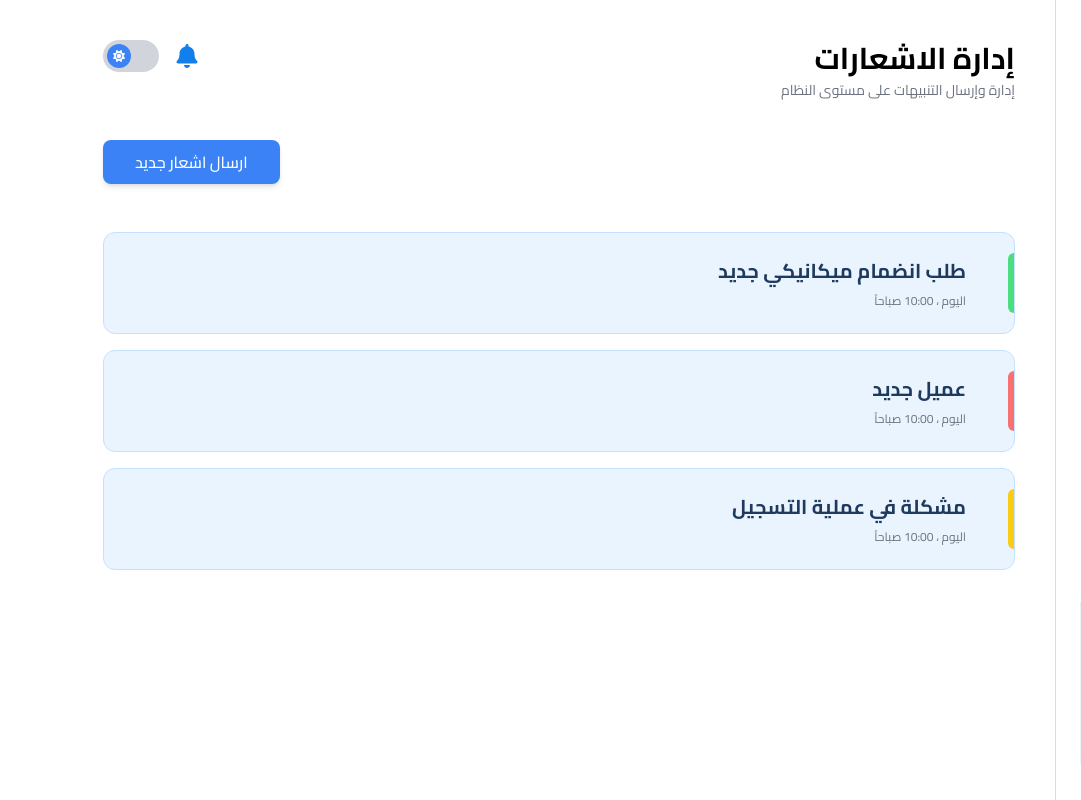
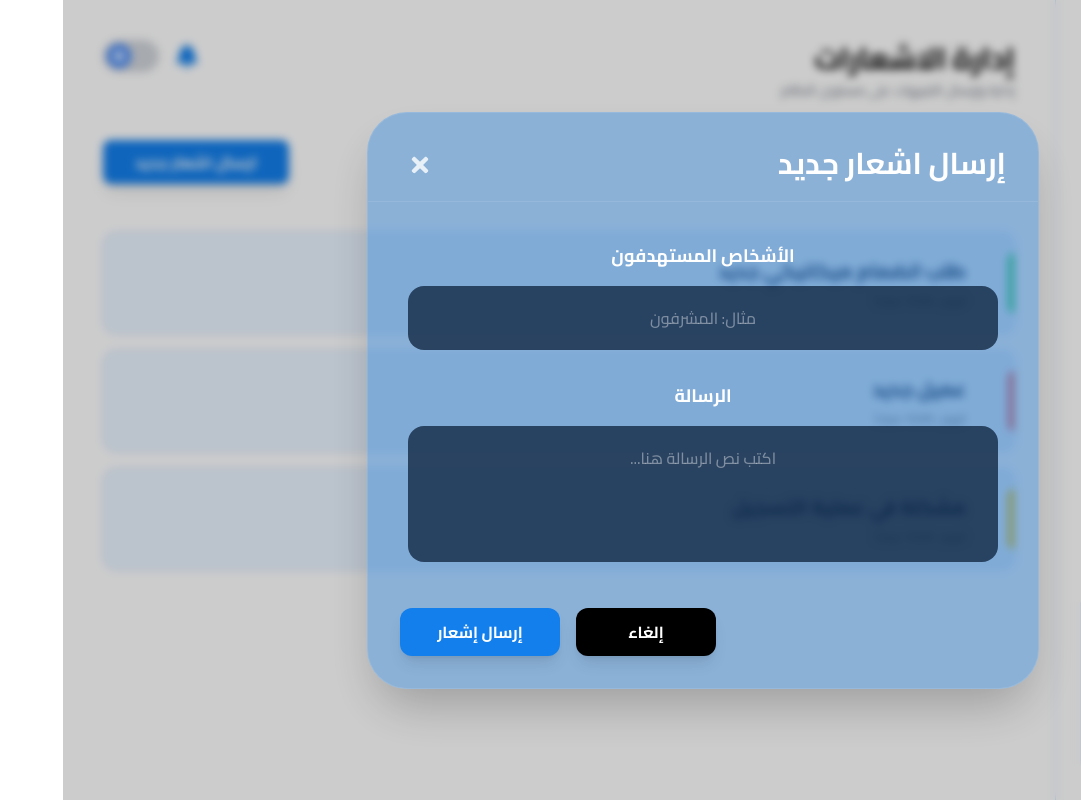
Before and after one commit to 3moor-dot/Gear_Up, a React (Vite) app: page /admin/notificationsmanagement in a window 1280 px wide. Both pictures are taken after a click on the button "ارسال اشعار جديد". Shown: the whole page, without its empty margins (199-1280 px from the left). Built offline with nearby package versions, Linux system fonts and the light colour scheme; a web font is replaced by a local one.

Commit message:
Notification management modal

```diff
--- a/src/pages/Admin/NotificationsManagement/NotificationsManagement.tsx
+++ b/src/pages/Admin/NotificationsManagement/NotificationsManagement.tsx
@@ -1,12 +1,14 @@
 
-import React from "react";
+import React, { useState } from "react";
 import AdminSidebar from "../../../components/AdminSidebar/AdminSidebar";
 import NotificationBell from "../../../components/NotificationBell/notification_bell";
 import { useTheme } from "../../../contexts/ThemeContext";
 import ThemeToggle from "../../../components/ThemeToggle/theme_toggle";
+import { FaTimes } from "react-icons/fa";
 
 const NotificationsManagement: React.FC = () => {
   const { dark } = useTheme();
+  const [isModalOpen, setIsModalOpen] = useState(false);
 
   const notifications = [
     { id: 1, title: "طلب انضمام ميكانيكي جديد", time: "اليوم ، 10:00 صباحاً", statusColor: "bg-green-400" },
@@ -17,70 +19,95 @@ const NotificationsManagement: React.FC = () => {
   return (
     <div
       dir="rtl"
-      className={`flex h-screen w-full transition-colors duration-500
+      className={`flex h-screen w-full transition-colors duration-500 relative
         ${dark ? "bg-primary_BGD" : "bg-white"}`}
     >
-
-
       <AdminSidebar />
 
-      {/* main content*/}
       <main className="flex-1 flex flex-col p-10 overflow-y-auto">
-
-
         <div className="flex justify-between items-start mb-6">
-
-
           <div className="text-right">
-
-            <h2 className={`text-3xl font-bold mb-1 ${dark ? "text-white" : "text-black"}`}>
-              إدارة الاشعارات
-            </h2>
-            <p className={`text-sm ${dark ? "text-gray-400" : "text-gray-500"}`}>
-              إدارة وإرسال التنبيهات على مستوى النظام
-            </p>
+            <h2 className={`text-3xl font-bold mb-1 ${dark ? "text-white" : "text-black"}`}>إدارة الاشعارات</h2>
+            <p className={`text-sm ${dark ? "text-gray-400" : "text-gray-500"}`}>إدارة وإرسال التنبيهات على مستوى النظام</p>
           </div>
-
-
           <div className="flex items-center gap-4">
             <NotificationBell size={24} />
             <ThemeToggle />
           </div>
         </div>
 
-
         <div className="flex justify-end mt-4 mb-12">
-          <button className="bg-[#3B82F6] hover:bg-[#2563EB] text-white px-8 py-2.5 rounded-lg font-medium shadow-md transition-all active:scale-95">
+          <button
+            onClick={() => setIsModalOpen(true)}
+            className="bg-[#137FEC] hover:bg-[#0F6AD1] text-white px-8 py-2.5 rounded-lg font-bold transition-all shadow-lg active:scale-95"
+          >
             ارسال اشعار جديد
           </button>
         </div>
 
-        {/* notification list*/}
         <div className="max-w-full space-y-4">
           {notifications.map((notif) => (
-            <div
-              key={notif.id}
-              className={`relative flex flex-col justify-center p-6 rounded-xl border transition-all duration-300
-                ${dark
-                  ? "bg-[#137FEC1A] border-[#1E2A44] hover:bg-[#137FEC2A]"
-                  : "bg-[#EAF4FF] border-[#C6E0FF] hover:bg-[#DCEEFF]"
-                }`}
-            >
-              {/* colored side*/}
+            <div key={notif.id} className={`relative flex flex-col justify-center p-6 rounded-xl border transition-all duration-300 ${dark ? "bg-[#137FEC1A] border-[#1E2A44] hover:bg-[#137FEC2A]" : "bg-[#EAF4FF] border-[#C6E0FF] hover:bg-[#DCEEFF]"}`}>
               <div className={`absolute right-0 top-1/2 -translate-y-1/2 w-1.5 h-3/5 rounded-l-full ${notif.statusColor}`} />
-
               <div className="pr-6 text-right">
-                <h3 className={`font-bold text-xl ${dark ? "text-white" : "text-[#1E3A5F]"}`}>
-                  {notif.title}
-                </h3>
-                <span className={`text-xs mt-2 block ${dark ? "text-gray-400" : "text-gray-500"}`}>
-                  {notif.time}
-                </span>
+                <h3 className={`font-bold text-xl ${dark ? "text-white" : "text-[#1E3A5F]"}`}>{notif.title}</h3>
+                <span className={`text-xs mt-2 block ${dark ? "text-gray-400" : "text-gray-500"}`}>{notif.time}</span>
               </div>
             </div>
           ))}
         </div>
       </main>
+
+      {/* --- (MODAL) --- */}
+      {isModalOpen && (
+        <div className="fixed inset-0 z-50 flex items-center justify-center backdrop-blur-sm transition-opacity" style={{ backgroundColor: "rgba(0,0,0,0.2)" }}>
+          <div className="w-full max-w-2xl rounded-[2.5rem] shadow-2xl overflow-hidden transform transition-all border border-white/10" style={{ backgroundColor: "rgba(19, 127, 236, 0.35)" }} dir="rtl">
+
+            <div className="p-8 pb-4 flex justify-between items-start border-b border-white/10">
+              <div className="text-right">
+                <h3 className="text-3xl font-bold text-white">إرسال اشعار جديد</h3>
+              </div>
+              <button onClick={() => setIsModalOpen(false)} className="text-white/80 hover:text-white transition-colors p-2">
+                <FaTimes size={24} />
+              </button>
+            </div>
+
+            <div className="p-10 space-y-8">
+              <div className="space-y-4 text-center">
+                <label className="text-white text-lg font-bold block">الأشخاص المستهدفون</label>
+                <div className="relative">
+
+                  <select
+                    className="w-full p-5 rounded-2xl outline-none text-center appearance-none border-none text-white/40 font-medium cursor-pointer"
+                    style={{ backgroundColor: "rgba(10, 31, 58, 0.75)" }}
+                    onChange={(e) => e.target.style.color = "white"}
+                  >
+                    <option value="" disabled selected>مثال: المشرفون</option>
+                    <option className="bg-[#0A1F3A] text-white">المستخدمين</option>
+                    <option className="bg-[#0A1F3A] text-white">الميكانيكيين</option>
+                    <option className="bg-[#0A1F3A] text-white">الكل</option>
+                  </select>
+                </div>
+              </div>
+
+              <div className="space-y-4 text-center">
+                <label className="text-white text-lg font-bold block">الرسالة</label>
+                <textarea
+                  rows={4}
+                  placeholder="اكتب نص الرسالة هنا..."
+                  className="w-full p-5 rounded-2xl outline-none text-center border-none resize-none text-white placeholder:text-white/40 font-medium"
+                  style={{ backgroundColor: "rgba(10, 31, 58, 0.75)" }}
+                />
+              </div>
+            </div>
+
+            <div className="p-8 pt-0 flex justify-end gap-4">
+              <button onClick={() => setIsModalOpen(false)} className="w-[140px] py-3 rounded-xl text-white font-bold text-md hover:bg-gray-900 transition active:scale-95 shadow-lg" style={{ backgroundColor: "#000000" }}>إلغاء</button>
+              <button className="w-[160px] py-3 rounded-xl text-white font-bold text-md shadow-lg hover:bg-blue-600 transition active:scale-95" style={{ backgroundColor: "#137FEC" }}>إرسال إشعار</button>
+            </div>
+          </div>
+        </div>
+      )}
     </div>
   );
 };
```
